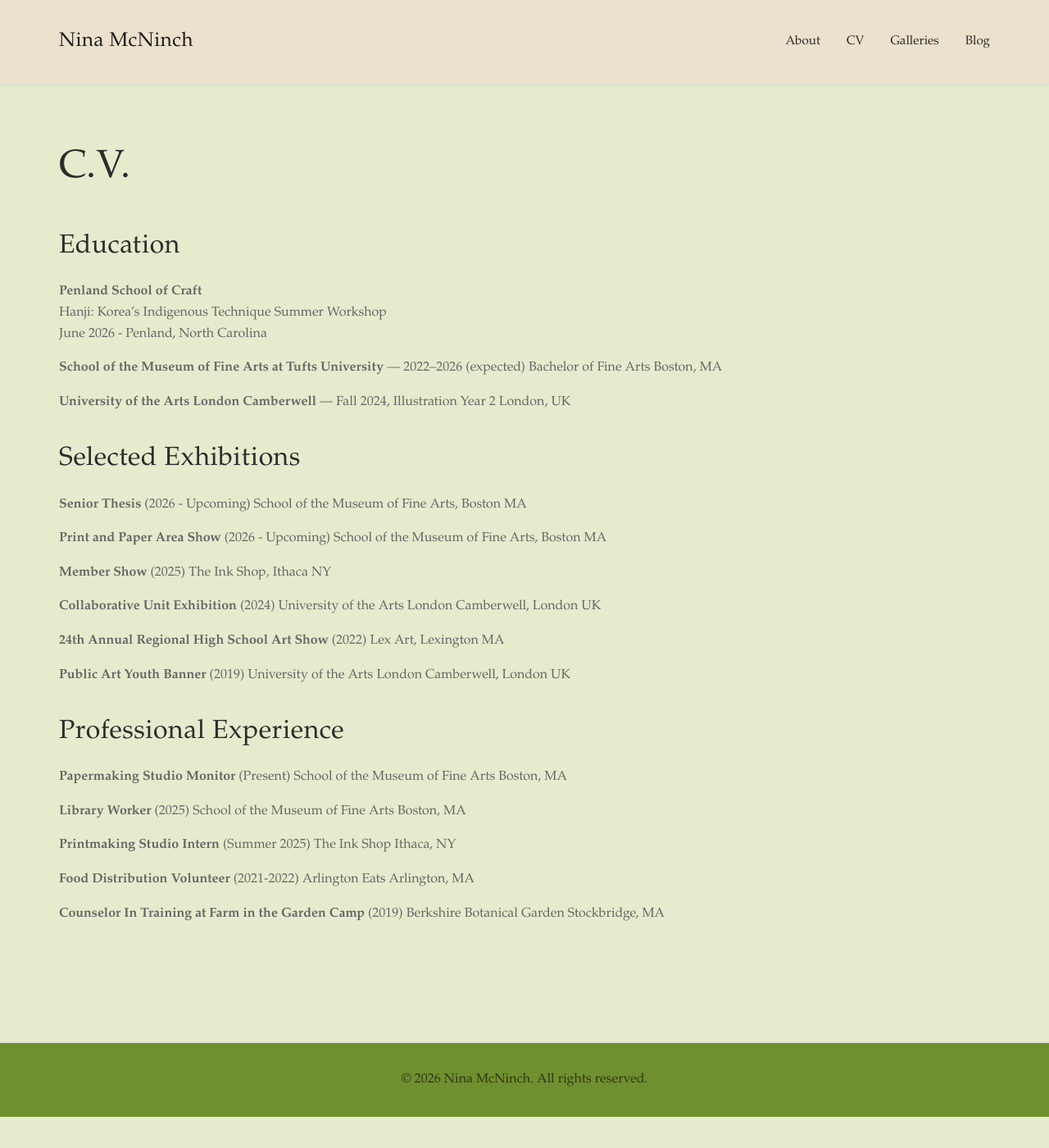
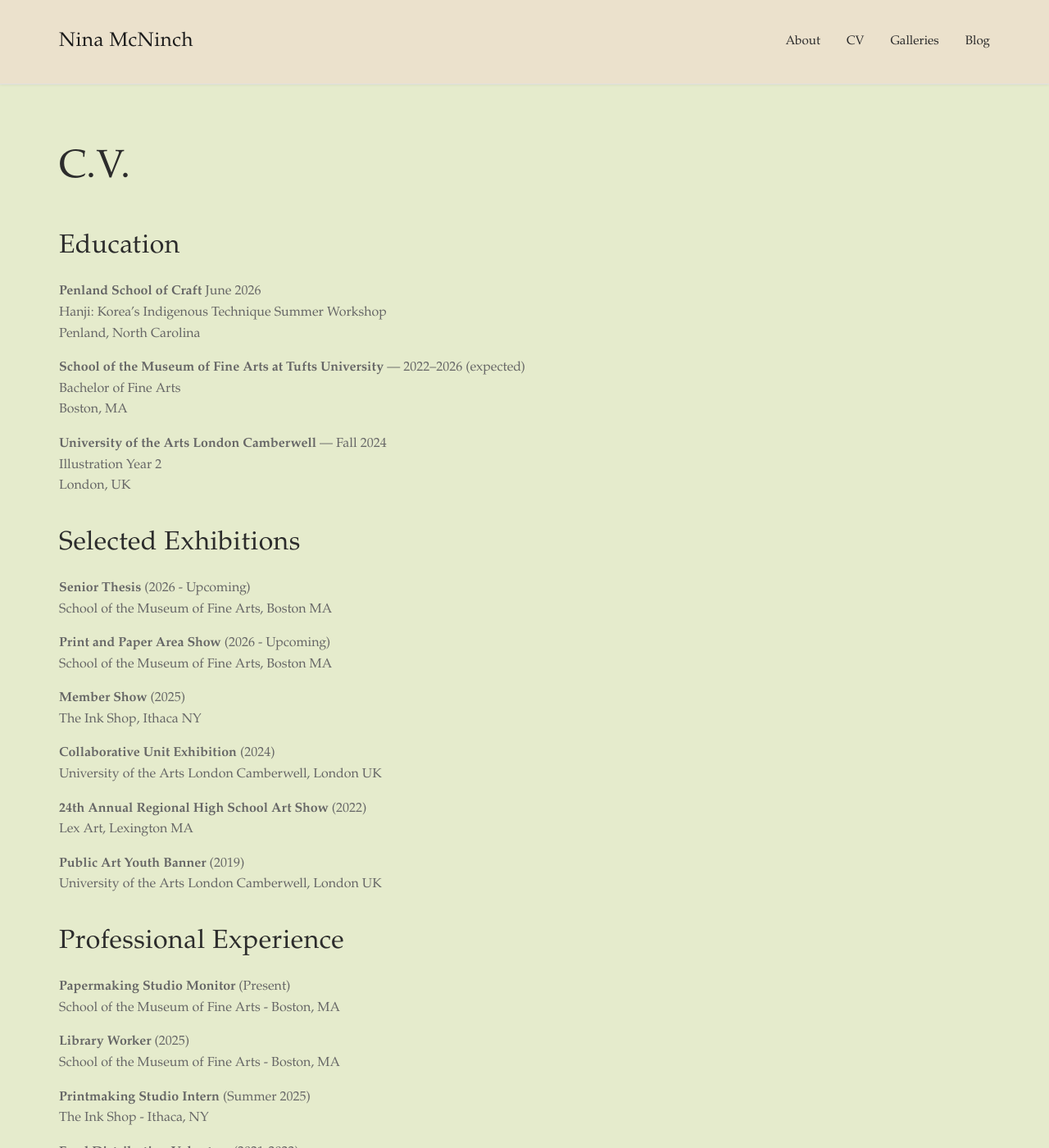
Before and after one commit to ninaisabee/artweb, a Jekyll site: the page built from cv.md, in a window 1280 px wide and 1400 px high. Shown: the whole window at 82% size. Built offline with Jekyll 4.4.1, drawn with Linux system fonts in a browser that asks for light colours; some of the changed text lies outside the part shown.

Commit message:
cv edits

```diff
--- a/cv.md
+++ b/cv.md
@@ -6,57 +6,57 @@ permalink: /cv
 
 ## Education
 
-**Penland School of Craft**
+**Penland School of Craft** June 2026
 <br> Hanji: Korea’s Indigenous Technique Summer Workshop
-<br> June 2026 - Penland, North Carolina
+<br> Penland, North Carolina
 
 **School of the Museum of Fine Arts at Tufts University** — 2022–2026 (expected)
-Bachelor of Fine Arts
-Boston, MA
+<br> Bachelor of Fine Arts
+<br> Boston, MA
 
 **University of the Arts London Camberwell**
-— Fall 2024,
-Illustration Year 2
-London, UK
+— Fall 2024
+<br> Illustration Year 2
+<br> London, UK
 
 ## Selected Exhibitions
 
 **Senior Thesis** (2026 - Upcoming)
-School of the Museum of Fine Arts, Boston MA
+<br> School of the Museum of Fine Arts, Boston MA
 
 **Print and Paper Area Show** (2026 - Upcoming)
-School of the Museum of Fine Arts, Boston MA
+<br> School of the Museum of Fine Arts, Boston MA
 
 **Member Show** (2025)
-The Ink Shop, Ithaca NY
+<br> The Ink Shop, Ithaca NY
 
 **Collaborative Unit Exhibition** (2024)
-University of the Arts London Camberwell, London UK
+<br> University of the Arts London Camberwell, London UK
 
 **24th Annual Regional High School Art Show** (2022)
-Lex Art, Lexington MA
+<br> Lex Art, Lexington MA
 
 **Public Art Youth Banner** (2019)
-University of the Arts London Camberwell, London UK
+<br> University of the Arts London Camberwell, London UK
 
 ## Professional Experience
 
 **Papermaking Studio Monitor** (Present)
-School of the Museum of Fine Arts
+<br> School of the Museum of Fine Arts -
 Boston, MA
 
 **Library Worker** (2025)
-School of the Museum of Fine Arts
+<br> School of the Museum of Fine Arts -
 Boston, MA
 
 **Printmaking Studio Intern** (Summer 2025)
-The Ink Shop
+<br> The Ink Shop -
 Ithaca, NY
 
 **Food Distribution Volunteer** (2021-2022)
-Arlington Eats
+<br> Arlington Eats -
 Arlington, MA
 
 **Counselor In Training at Farm in the Garden Camp** (2019)
-Berkshire Botanical Garden
+<br> Berkshire Botanical Garden -
 Stockbridge, MA
```
